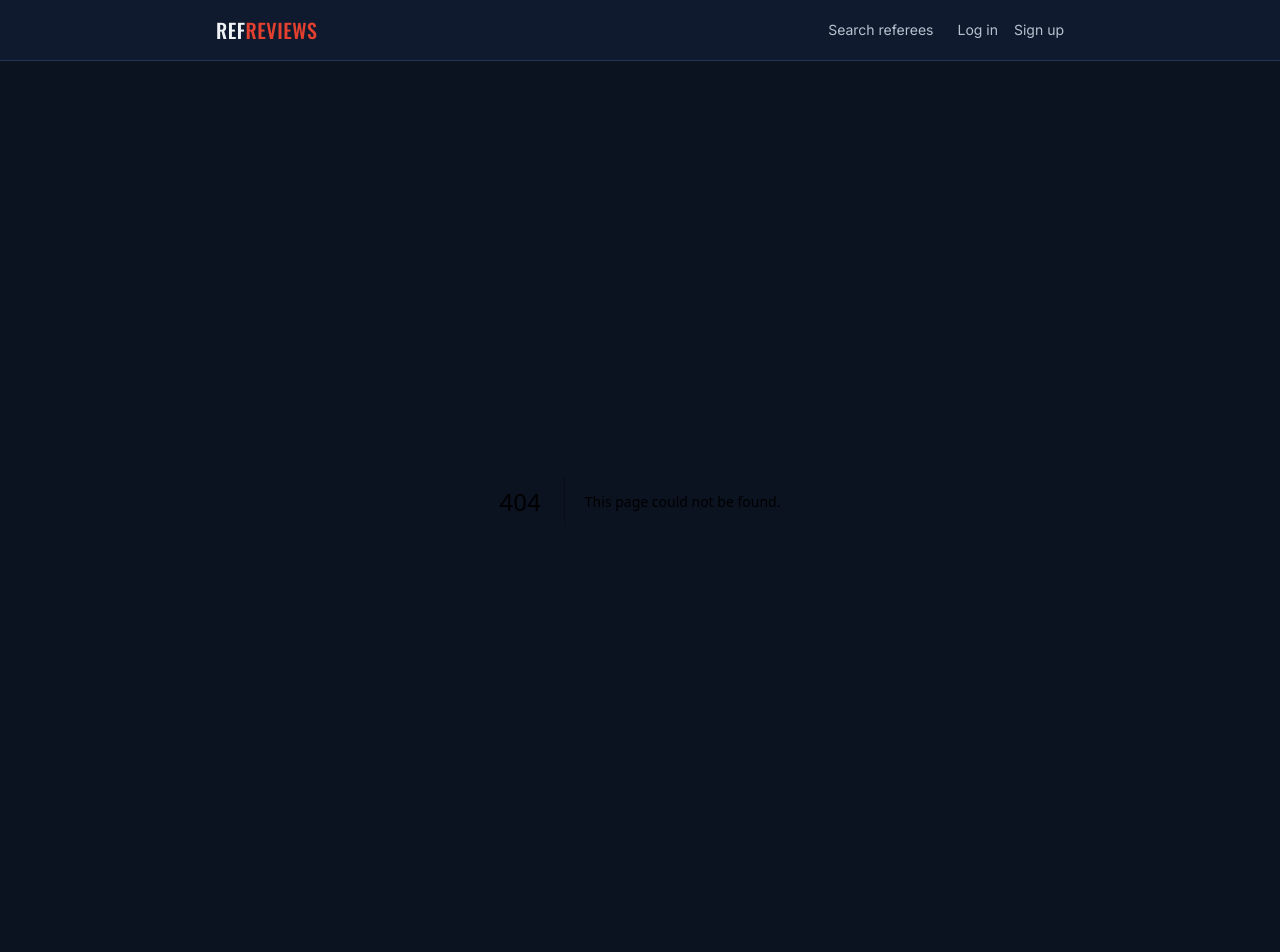
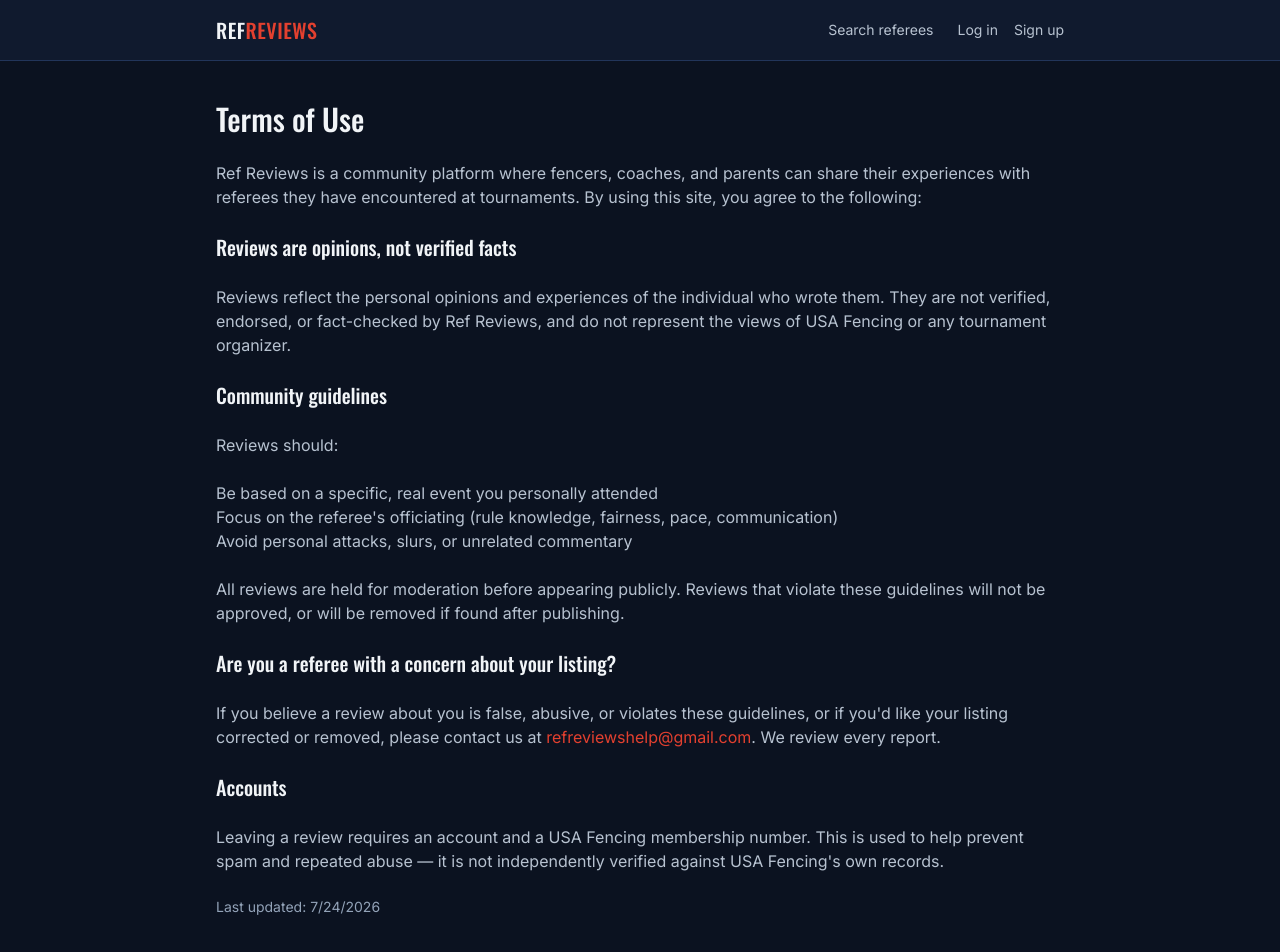
Before and after one commit to yeethanavich-ui/refrate, a Next.js app: page /terms in a window 1280 px wide. Before the commit this address had no page. Shown: the top 952 px of the page. Built offline with nearby package versions, Linux system fonts and the light colour scheme.

Commit message:
add captcha to signup

```diff
--- a/app/admin/page.tsx
+++ b/app/admin/page.tsx
@@ -33,6 +33,11 @@ export default function AdminPage() {
     loadAll();
   }
 
+  async function approveReview(id: number) {
+    await supabase.from("review").update({ approved: true }).eq("id", id);
+    loadAll();
+  }
+
   async function deleteReferee(id: number) {
     if (!confirm("Delete this referee AND all their reviews permanently?")) return;
     await supabase.from("review").delete().eq("ref_id", id);
@@ -43,7 +48,11 @@ export default function AdminPage() {
   if (userLoading) return null;
 
   if (!userId || !profile?.is_admin) {
-    return <p className="text-steel-400">You don&apos;t have access to this page.</p>;
+    return (
+      <p className="text-steel-400">
+        You don&apos;t have access to this page.
+      </p>
+    );
   }
 
   return (
@@ -51,22 +60,85 @@ export default function AdminPage() {
       <h1 className="font-display text-3xl text-steel-100">Admin</h1>
 
       <section className="space-y-4">
-        <h2 className="font-display text-xl text-steel-100">All reviews ({reviews.length})</h2>
+        <h2 className="font-display text-xl text-steel-100">
+          Pending reviews ({reviews.filter((r) => !r.approved).length})
+        </h2>
+        {loading ? (
+          <p className="text-steel-400">Loading...</p>
+        ) : reviews.filter((r) => !r.approved).length === 0 ? (
+          <p className="text-steel-400">Nothing waiting on approval.</p>
+        ) : (
+          <ul className="space-y-3">
+            {reviews
+              .filter((r) => !r.approved)
+              .map((r) => (
+                <li
+                  key={r.id}
+                  className="rounded-lg border border-touche/50 bg-piste-900 p-4"
+                >
+                  <div className="flex items-start justify-between gap-4">
+                    <div>
+                      <p className="text-steel-100">
+                        {refNameById.get(r.ref_id) || `Referee #${r.ref_id}`} —{" "}
+                        {r.rating}★
+                      </p>
+                      <p className="text-sm text-steel-400">
+                        by {r.reviewer_name || "Unknown"} ·{" "}
+                        {new Date(r.created_at).toLocaleDateString()}
+                      </p>
+                      {r.comment && (
+                        <p className="mt-1 text-steel-300">{r.comment}</p>
+                      )}
+                    </div>
+                    <div className="flex shrink-0 gap-2">
+                      <button
+                        onClick={() => approveReview(r.id)}
+                        className="rounded border border-green-600 px-3 py-1 text-sm text-green-500 hover:bg-green-600 hover:text-white"
+                      >
+                        Approve
+                      </button>
+                      <button
+                        onClick={() => deleteReview(r.id)}
+                        className="rounded border border-touche px-3 py-1 text-sm text-touche hover:bg-touche hover:text-white"
+                      >
+                        Delete
+                      </button>
+                    </div>
+                  </div>
+                </li>
+              ))}
+          </ul>
+        )}
+      </section>
+
+      <section className="space-y-4">
+        <h2 className="font-display text-xl text-steel-100">
+          Published reviews ({reviews.filter((r) => r.approved).length})
+        </h2>
         {loading ? (
           <p className="text-steel-400">Loading...</p>
         ) : (
           <ul className="space-y-3">
-            {reviews.map((r) => (
-              <li key={r.id} className="rounded-lg border border-piste-700 bg-piste-900 p-4">
+            {reviews
+              .filter((r) => r.approved)
+              .map((r) => (
+                <li
+                  key={r.id}
+                  className="rounded-lg border border-piste-700 bg-piste-900 p-4"
+                >
                   <div className="flex items-start justify-between gap-4">
                     <div>
                       <p className="text-steel-100">
-                      {refNameById.get(r.ref_id) || `Referee #${r.ref_id}`} — {r.rating}★
+                        {refNameById.get(r.ref_id) || `Referee #${r.ref_id}`} —{" "}
+                        {r.rating}★
                       </p>
                       <p className="text-sm text-steel-400">
-                      by {r.reviewer_name || "Unknown"} · {new Date(r.created_at).toLocaleDateString()}
+                        by {r.reviewer_name || "Unknown"} ·{" "}
+                        {new Date(r.created_at).toLocaleDateString()}
                       </p>
-                    {r.comment && <p className="mt-1 text-steel-300">{r.comment}</p>}
+                      {r.comment && (
+                        <p className="mt-1 text-steel-300">{r.comment}</p>
+                      )}
                     </div>
                     <button
                       onClick={() => deleteReview(r.id)}
@@ -82,12 +154,20 @@ export default function AdminPage() {
       </section>
 
       <section className="space-y-4">
-        <h2 className="font-display text-xl text-steel-100">All referees ({referees.length})</h2>
+        <h2 className="font-display text-xl text-steel-100">
+          All referees ({referees.length})
+        </h2>
         <ul className="space-y-2">
           {referees.map((ref) => (
-            <li key={ref.id} className="flex items-center justify-between rounded-lg border border-piste-700 bg-piste-900 p-3">
+            <li
+              key={ref.id}
+              className="flex items-center justify-between rounded-lg border border-piste-700 bg-piste-900 p-3"
+            >
               <span className="text-steel-100">
-                {ref.name} <span className="text-sm text-steel-400">({ref.region})</span>
+                {ref.name}{" "}
+                <span className="text-sm text-steel-400">
+                  ({ref.region})
+                </span>
               </span>
               <button
                 onClick={() => deleteReferee(ref.id)}
--- a/app/layout.tsx
+++ b/app/layout.tsx
@@ -34,7 +34,10 @@ export default function RootLayout({
         <main className="mx-auto max-w-4xl px-6 py-10">{children}</main>
         <footer className="mx-auto max-w-4xl px-6 py-10 text-xs text-steel-400">
           Ratings reflect individual fencers&apos; experiences at specific
-          tournaments. Be fair, be specific, be honest.
+          tournaments. Be fair, be specific, be honest.{" "}
+          <Link href="/terms" className="text-touche hover:underline">
+            Terms of Use
+          </Link>
         </footer>
       </body>
     </html>
--- a/app/signup/page.tsx
+++ b/app/signup/page.tsx
@@ -1,8 +1,9 @@
 "use client";
 
-import { useState } from "react";
+import { useState, useRef } from "react";
 import { useRouter } from "next/navigation";
 import Link from "next/link";
+import HCaptcha from "@hcaptcha/react-hcaptcha";
 import { supabase } from "@/lib/supabaseClient";
 
 export default function SignupPage() {
@@ -13,16 +14,25 @@ export default function SignupPage() {
   const [displayName, setDisplayName] = useState("");
   const [error, setError] = useState<string | null>(null);
   const [submitting, setSubmitting] = useState(false);
+  const [captchaToken, setCaptchaToken] = useState<string | null>(null);
+  const captchaRef = useRef<HCaptcha>(null);
 
   async function handleSubmit(e: React.FormEvent) {
     e.preventDefault();
     setError(null);
+
+    if (!captchaToken) {
+      setError("Please complete the captcha.");
+      return;
+    }
+
     setSubmitting(true);
 
     try {
       const { data, error: signUpError } = await supabase.auth.signUp({
         email,
         password,
+        options: { captchaToken },
       });
       if (signUpError) throw signUpError;
 
@@ -43,6 +53,8 @@ export default function SignupPage() {
       router.push("/");
     } catch (err: any) {
       setError(err.message ?? "Something went wrong.");
+      captchaRef.current?.resetCaptcha();
+      setCaptchaToken(null);
     } finally {
       setSubmitting(false);
     }
@@ -107,6 +119,13 @@ export default function SignupPage() {
           />
         </div>
 
+        <HCaptcha
+          ref={captchaRef}
+          sitekey="a39aedfc-43d0-4302-8e8a-4a6eb9403250"
+          onVerify={(token) => setCaptchaToken(token)}
+          onExpire={() => setCaptchaToken(null)}
+        />
+
         {error && <p className="text-sm text-touche">{error}</p>}
 
         <button
--- /dev/null
+++ b/app/terms/page.tsx
@@ -0,0 +1,67 @@
+export default function TermsPage() {
+  return (
+    <div className="prose prose-invert max-w-none space-y-6 text-steel-300">
+      <h1 className="font-display text-3xl text-steel-100">
+        Terms of Use
+      </h1>
+
+      <p>
+        Ref Reviews is a community platform where fencers, coaches, and
+        parents can share their experiences with referees they have
+        encountered at tournaments. By using this site, you agree to the
+        following:
+      </p>
+
+      <h2 className="font-display text-xl text-steel-100">
+        Reviews are opinions, not verified facts
+      </h2>
+      <p>
+        Reviews reflect the personal opinions and experiences of the
+        individual who wrote them. They are not verified, endorsed, or
+        fact-checked by Ref Reviews, and do not represent the views of USA
+        Fencing or any tournament organizer.
+      </p>
+
+      <h2 className="font-display text-xl text-steel-100">
+        Community guidelines
+      </h2>
+      <p>Reviews should:</p>
+      <ul>
+        <li>Be based on a specific, real event you personally attended</li>
+        <li>Focus on the referee's officiating (rule knowledge, fairness, pace, communication)</li>
+        <li>Avoid personal attacks, slurs, or unrelated commentary</li>
+      </ul>
+      <p>
+        All reviews are held for moderation before appearing publicly.
+        Reviews that violate these guidelines will not be approved, or will
+        be removed if found after publishing.
+      </p>
+
+      <h2 className="font-display text-xl text-steel-100">
+        Are you a referee with a concern about your listing?
+      </h2>
+      <p>
+        If you believe a review about you is false, abusive, or violates
+        these guidelines, or if you'd like your listing corrected or
+        removed, please contact us at{" "}
+        <a href="mailto:refreviewshelp@gmail.com" className="text-touche hover:underline">
+          refreviewshelp@gmail.com
+        </a>
+        . We review every report.
+      </p>
+
+      <h2 className="font-display text-xl text-steel-100">
+        Accounts
+      </h2>
+      <p>
+        Leaving a review requires an account and a USA Fencing membership
+        number. This is used to help prevent spam and repeated abuse — it is
+        not independently verified against USA Fencing's own records.
+      </p>
+
+      <p className="text-sm text-steel-400">
+        Last updated: {new Date().toLocaleDateString()}
+      </p>
+    </div>
+  );
+}
--- a/components/ReviewForm.tsx
+++ b/components/ReviewForm.tsx
@@ -20,6 +20,7 @@ export function ReviewForm({
   const [eventDate, setEventDate] = useState("");
   const [submitting, setSubmitting] = useState(false);
   const [error, setError] = useState<string | null>(null);
+  const [justSubmitted, setJustSubmitted] = useState(false);
 
   if (userLoading) return null;
 
@@ -97,6 +98,7 @@ export function ReviewForm({
       setComment("");
       setEventName("");
       setEventDate("");
+      setJustSubmitted(true);
       onSubmitted();
     } catch (err: any) {
       setError(err.message ?? "Something went wrong. Please try again.");
@@ -166,6 +168,11 @@ export function ReviewForm({
       </div>
 
       {error && <p className="text-sm text-touche">{error}</p>}
+      {justSubmitted && (
+        <p className="text-sm text-green-500">
+          Thanks — your review is pending approval and will appear once reviewed.
+        </p>
+      )}
 
       <button
         type="submit"
--- a/lib/supabaseClient.ts
+++ b/lib/supabaseClient.ts
@@ -32,4 +32,6 @@ export type Review = {
   ref_id: number;
   comment: string | null;
   rating: number;
+  reviewer_id: string | null;
+  approved: boolean;
 };
--- a/package.json
+++ b/package.json
@@ -9,6 +9,7 @@
     "lint": "next lint"
   },
   "dependencies": {
+    "@hcaptcha/react-hcaptcha": "^1.11.0",
     "@supabase/supabase-js": "^2.45.0",
     "next": "^15.4.8",
     "react": "^18.3.1",
```
Also changed, not shown: 1 other file (tests, documents, lock files or other folders). Lines whose indentation alone changed are shown as unchanged.
